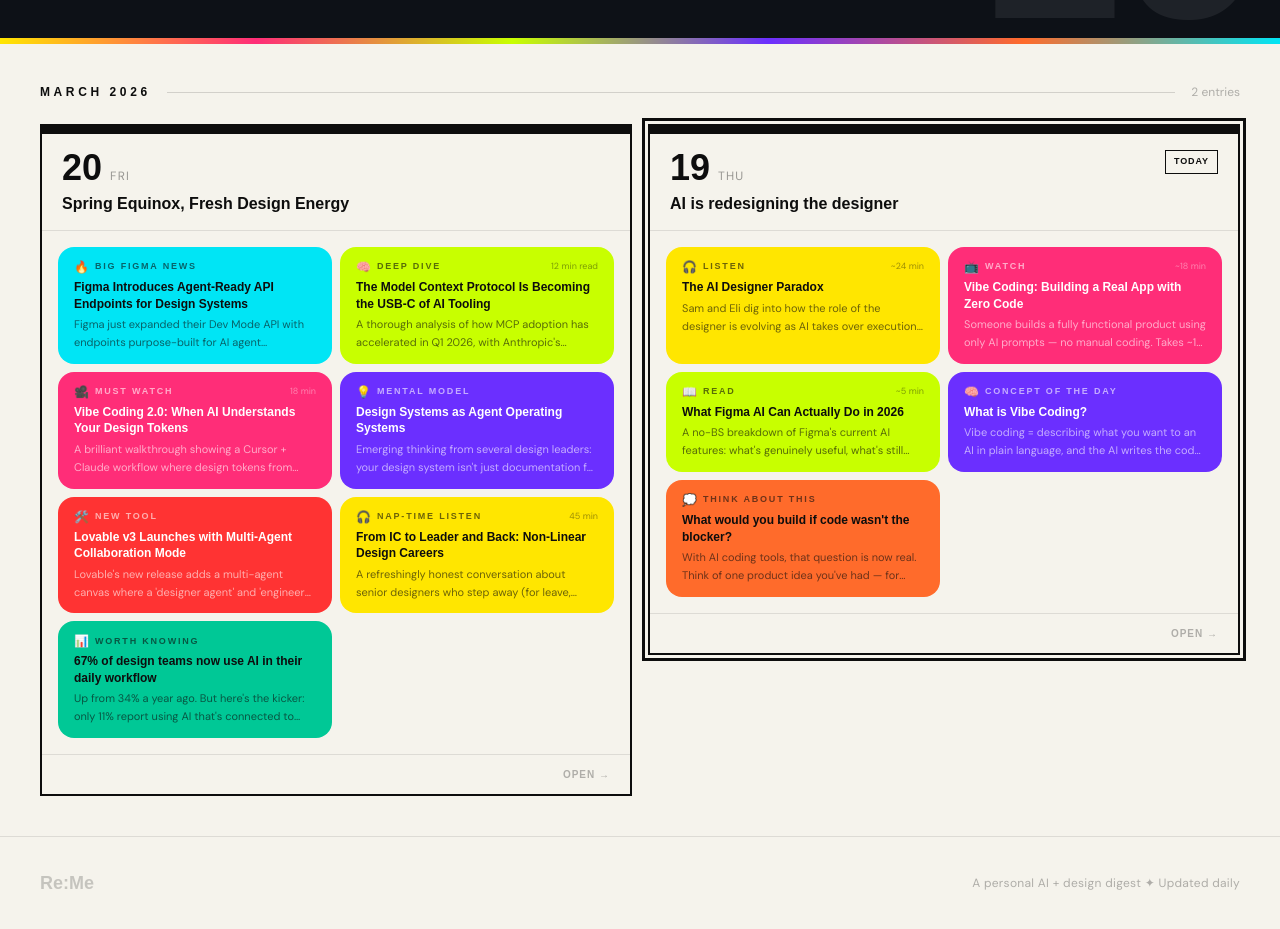
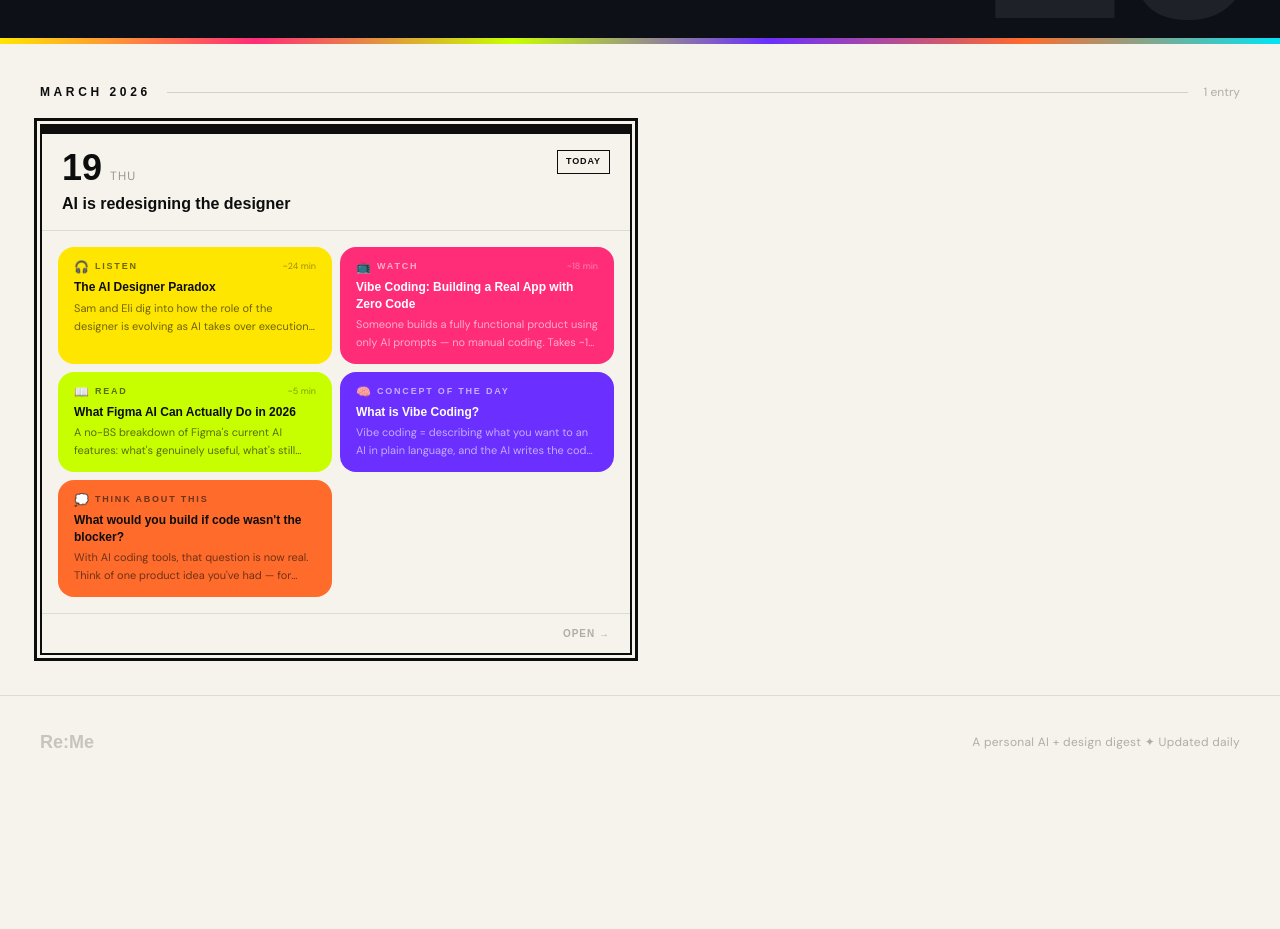
Before and after one commit to misuleecz/re-me, a Next.js app: page / in a window 1280 px wide. Shown: the part 807-1736 px from the top of the page. After the commit the page ends 1595 px from the top, so only its background shows below. Built offline with nearby package versions, Linux system fonts and the light colour scheme; a web font is replaced by a local one.

Commit message:
Fix: force-dynamic homepage so today always reflects real date

```diff
--- a/app/page.tsx
+++ b/app/page.tsx
@@ -1,3 +1,5 @@
+export const dynamic = 'force-dynamic'
+
 import { getAllBriefings } from '@/lib/content'
 import { COLORS, SECTION_COLORS } from '@/lib/colors'
 import { DayBriefing } from '@/lib/types'
--- a/content/briefings/2026-03-20.json
+++ /dev/null
@@ -1,117 +0,0 @@
-{
-  "date": "2026-03-20",
-  "headline": "Spring Equinox, Fresh Design Energy",
-  "subheadline": "AI agents are getting design literacy, Figma ships big updates, and a fascinating new take on vibe coding workflows.",
-  "emoji": "🌱",
-  "color": "lime",
-  "sections": [
-    {
-      "type": "trending",
-      "emoji": "🔥",
-      "label": "Big Figma News",
-      "title": "Figma Introduces Agent-Ready API Endpoints for Design Systems",
-      "source": "Figma Blog",
-      "description": "Figma just expanded their Dev Mode API with endpoints purpose-built for AI agent consumption — structured token output, component metadata queries, and variant resolution. This is a massive unlock for your MCP integration work, essentially giving agents first-class access to design system semantics rather than pixel scraping.",
-      "link": "https://www.figma.com/blog",
-      "duration": null,
-      "tags": [
-        "figma",
-        "design-systems",
-        "MCP",
-        "AI-agents"
-      ]
-    },
-    {
-      "type": "article",
-      "emoji": "🧠",
-      "label": "Deep Dive",
-      "title": "The Model Context Protocol Is Becoming the USB-C of AI Tooling",
-      "source": "The Verge",
-      "description": "A thorough analysis of how MCP adoption has accelerated in Q1 2026, with Anthropic's protocol now supported by 40+ tools. The piece highlights design tooling as one of the fastest-growing MCP connector categories — validating the exact space you're building in. Includes interviews with teams building Figma and Sketch connectors.",
-      "link": "https://www.theverge.com/ai",
-      "duration": "12 min read",
-      "tags": [
-        "MCP",
-        "AI-agents",
-        "tooling-ecosystem"
-      ]
-    },
-    {
-      "type": "video",
-      "emoji": "🎥",
-      "label": "Must Watch",
-      "title": "Vibe Coding 2.0: When AI Understands Your Design Tokens",
-      "source": "Ridd (YouTube)",
-      "description": "A brilliant walkthrough showing a Cursor + Claude workflow where design tokens from Figma automatically flow into code generation via MCP. The creator demonstrates building a full component library in 20 minutes. Directly relevant to what you're building — and shows the demand is real.",
-      "link": "https://www.youtube.com/@riaborlov",
-      "duration": "18 min",
-      "tags": [
-        "vibe-coding",
-        "cursor",
-        "claude",
-        "design-tokens"
-      ]
-    },
-    {
-      "type": "concept",
-      "emoji": "💡",
-      "label": "Mental Model",
-      "title": "Design Systems as Agent Operating Systems",
-      "source": null,
-      "description": "Emerging thinking from several design leaders: your design system isn't just documentation for humans anymore — it's the 'OS' that AI agents use to make aesthetic and structural decisions. Token hierarchies, component APIs, and usage guidelines become the instruction set. This reframes design system work as infrastructure for the AI-native product era.",
-      "link": null,
-      "duration": null,
-      "tags": [
-        "design-systems",
-        "AI-agents",
-        "product-leadership"
-      ]
-    },
-    {
-      "type": "tool",
-      "emoji": "🛠️",
-      "label": "New Tool",
-      "title": "Lovable v3 Launches with Multi-Agent Collaboration Mode",
-      "source": "Lovable",
-      "description": "Lovable's new release adds a multi-agent canvas where a 'designer agent' and 'engineer agent' iterate together on UI. It now imports Figma components directly and reasons about layout intent. Worth testing to see how it compares to your own MCP approach — and potentially useful as a rapid prototyping layer.",
-      "link": "https://lovable.dev",
-      "duration": null,
-      "tags": [
-        "lovable",
-        "vibe-coding",
-        "AI-agents",
-        "prototyping"
-      ]
-    },
-    {
-      "type": "podcast",
-      "emoji": "🎧",
-      "label": "Nap-Time Listen",
-      "title": "From IC to Leader and Back: Non-Linear Design Careers",
-      "source": "Design Better Podcast",
-      "description": "A refreshingly honest conversation about senior designers who step away (for leave, burnout, or curiosity) and return with sharper instincts. Guests include a former Spotify design director who used her leave to build indie tools. Feels very relevant to your current chapter — building your own thing while navigating the identity shift.",
-      "link": "https://www.designbetter.co/podcast",
-      "duration": "45 min",
-      "tags": [
-        "product-leadership",
-        "career",
-        "personal"
-      ]
-    },
-    {
-      "type": "stat",
-      "emoji": "📊",
-      "label": "Worth Knowing",
-      "title": "67% of design teams now use AI in their daily workflow",
-      "source": "UXPA International 2026 Survey",
-      "description": "Up from 34% a year ago. But here's the kicker: only 11% report using AI that's connected to their actual design system. The gap between 'using AI' and 'using AI that understands our design language' is enormous — and it's exactly the gap your Figma MCP work addresses.",
-      "link": null,
-      "duration": null,
-      "tags": [
-        "AI",
-        "design-systems",
-        "market-opportunity"
-      ]
-    }
-  ]
-}
```
